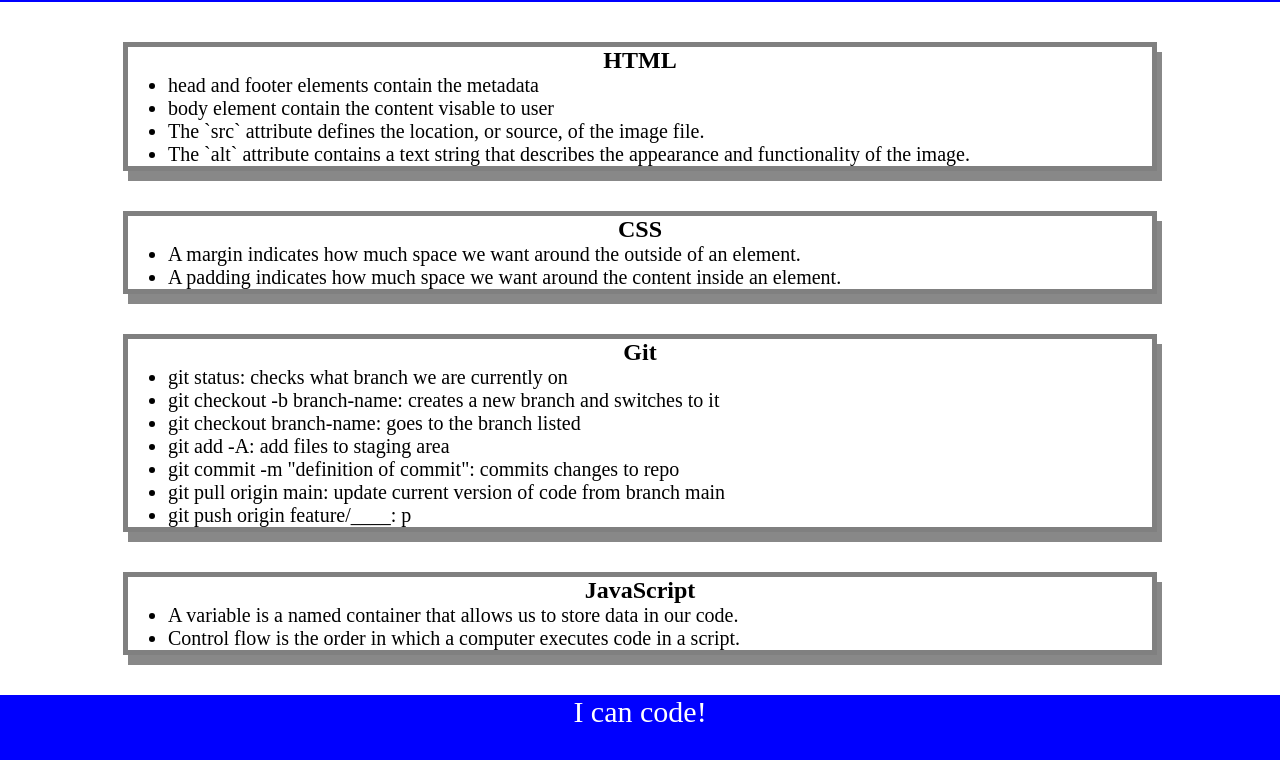
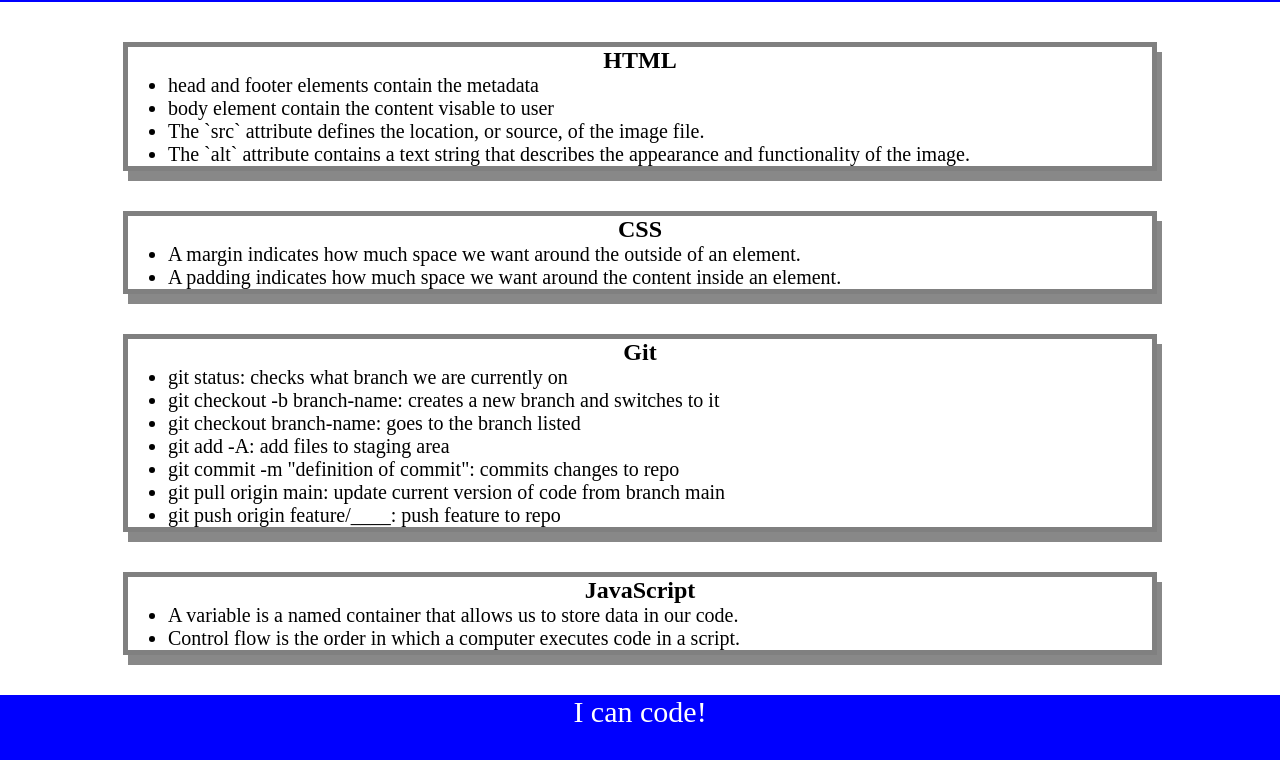
Before and after one commit to moonbyte13/prework-study-guide, a plain HTML site: page index.html in a window 1280 px wide. Shown: the part 118-878 px from the top of the page. Drawn offline with Linux system fonts and the light colour scheme.

Commit message:
git notes

```diff
--- a/index.html
+++ b/index.html
@@ -41,7 +41,7 @@
           <li>git add -A: add files to staging area</li>
           <li>git commit -m "definition of commit": commits changes to repo</li>
           <li>git pull origin main: update current version of code from branch main</li>
-          <li>git push origin feature/____: p</li>
+          <li>git push origin feature/____: push feature to repo</li>
         </ul>
       </section>
 
```
